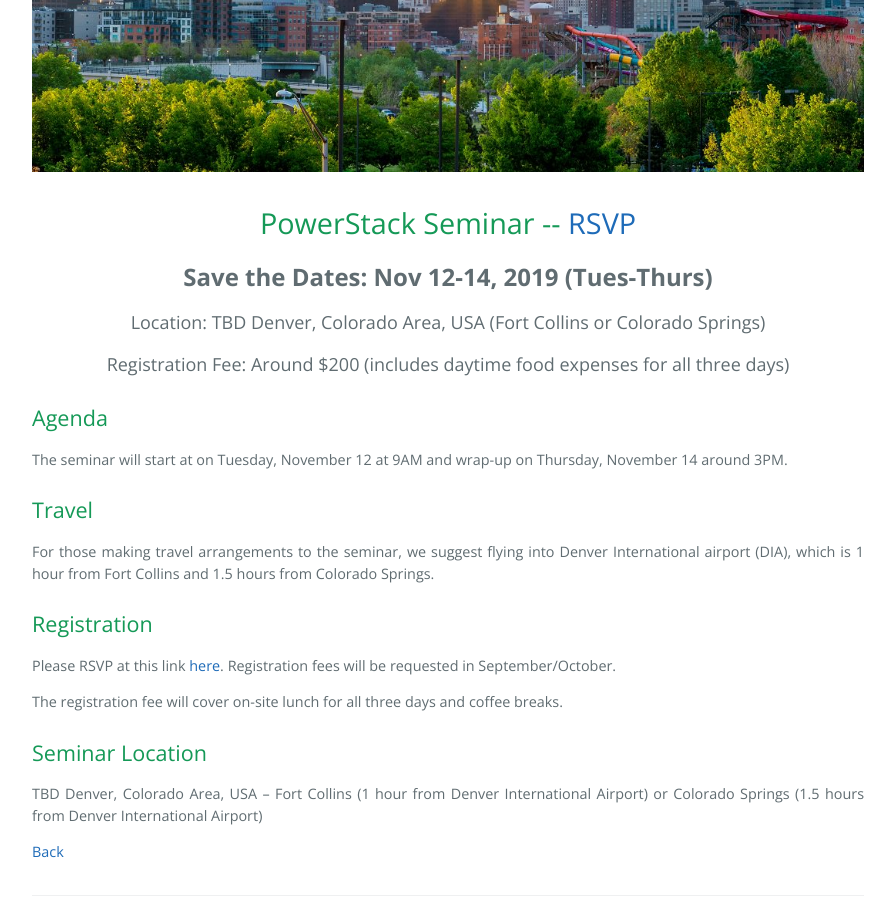
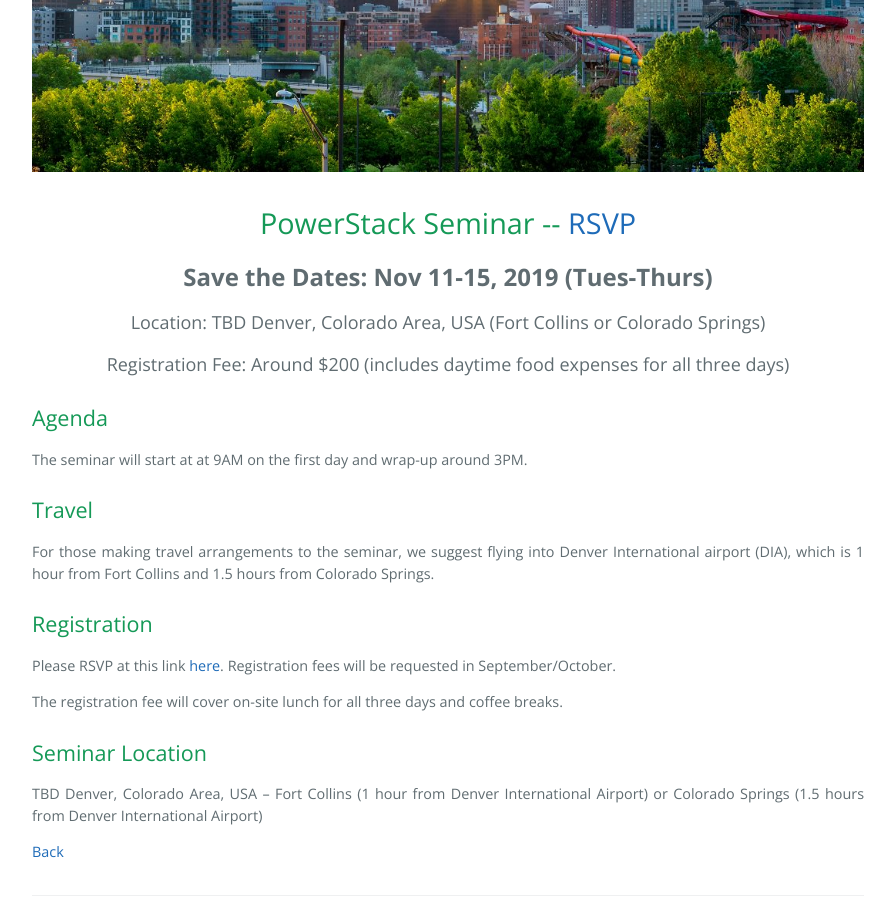
Before and after one commit to HPCPowerStack/hpcpowerstack.github.io, a Jekyll site: the page built from powerstack-nov19.md, in a window 1280 px wide and 900 px high, scrolled down 520 px. Shown: the whole window, without its empty margins (192-1087 px from the left). Built offline with Jekyll 4.4.1, drawn with Linux system fonts in a browser that asks for light colours; the repository's description, which GitHub fills in, is left out.

Commit message:
Adjust dates to be in compliance with seminar invitation email

```diff
--- a/powerstack-nov19.md
+++ b/powerstack-nov19.md
@@ -5,14 +5,13 @@ layout: default
 
 <h1 align="center">PowerStack Seminar -- <a
 href="https://forms.gle/jeHxthbQK1Veb47k7">RSVP</a></h1>
-<p align="center"><font size="+2"><b>Save the Dates: Nov 12-14, 2019 (Tues-Thurs)</b></font></p>
+<p align="center"><font size="+2"><b>Save the Dates: Nov 11-15, 2019 (Tues-Thurs)</b></font></p>
 <p align="center"><font size="+1">Location: TBD Denver, Colorado Area, USA (Fort Collins or Colorado Springs)</font></p>
 <p align="center"><font size="+1">Registration Fee: Around $200 (includes
 daytime food expenses for all three days)</font></p>
 
 ## Agenda
-The seminar will start at on Tuesday, November 12 at 9AM and wrap-up on
-Thursday, November 14 around 3PM.
+The seminar will start at at 9AM on the first day and wrap-up around 3PM.
 
 ## Travel
 For those making travel arrangements to the seminar, we suggest flying into
```
